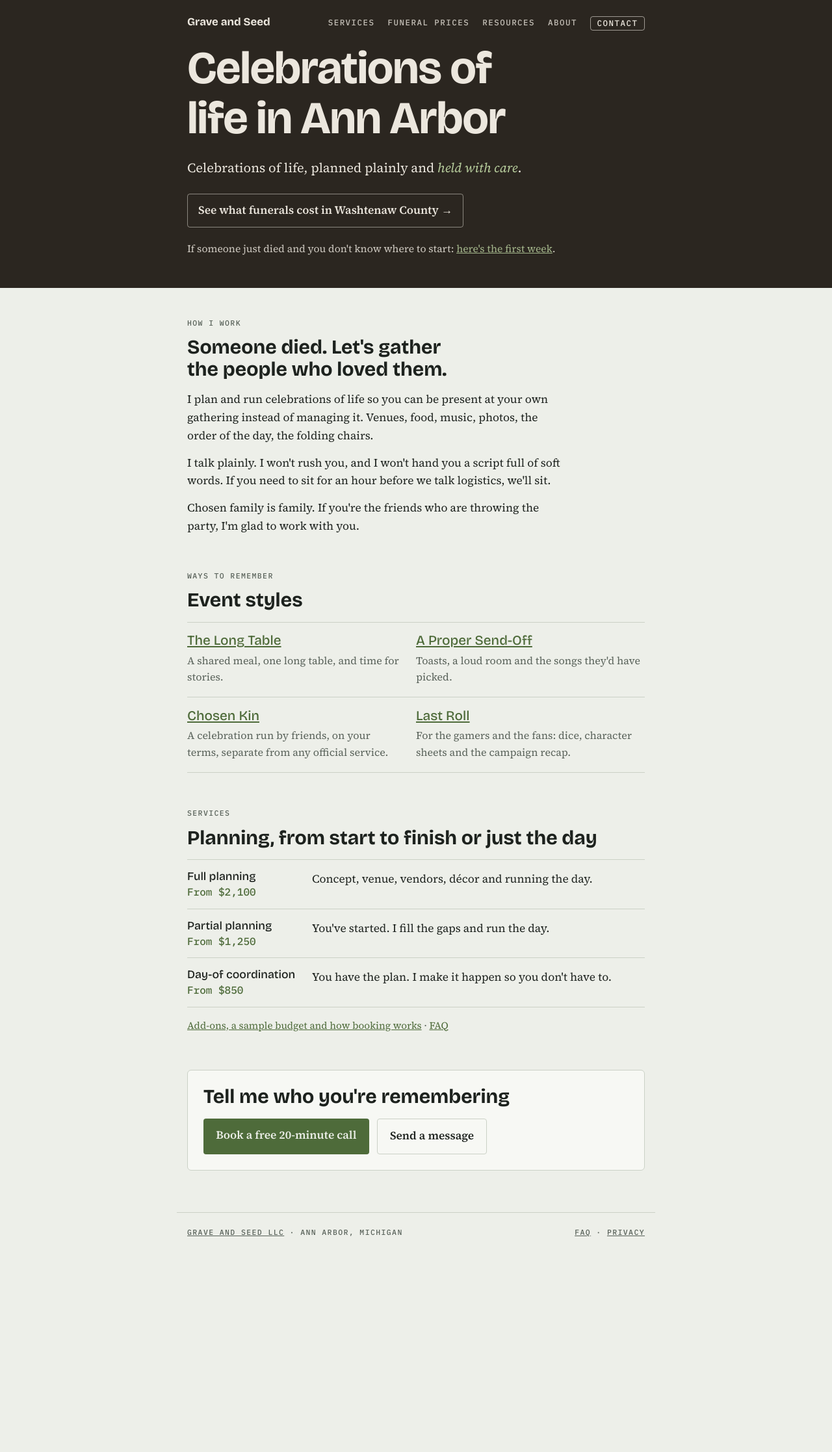
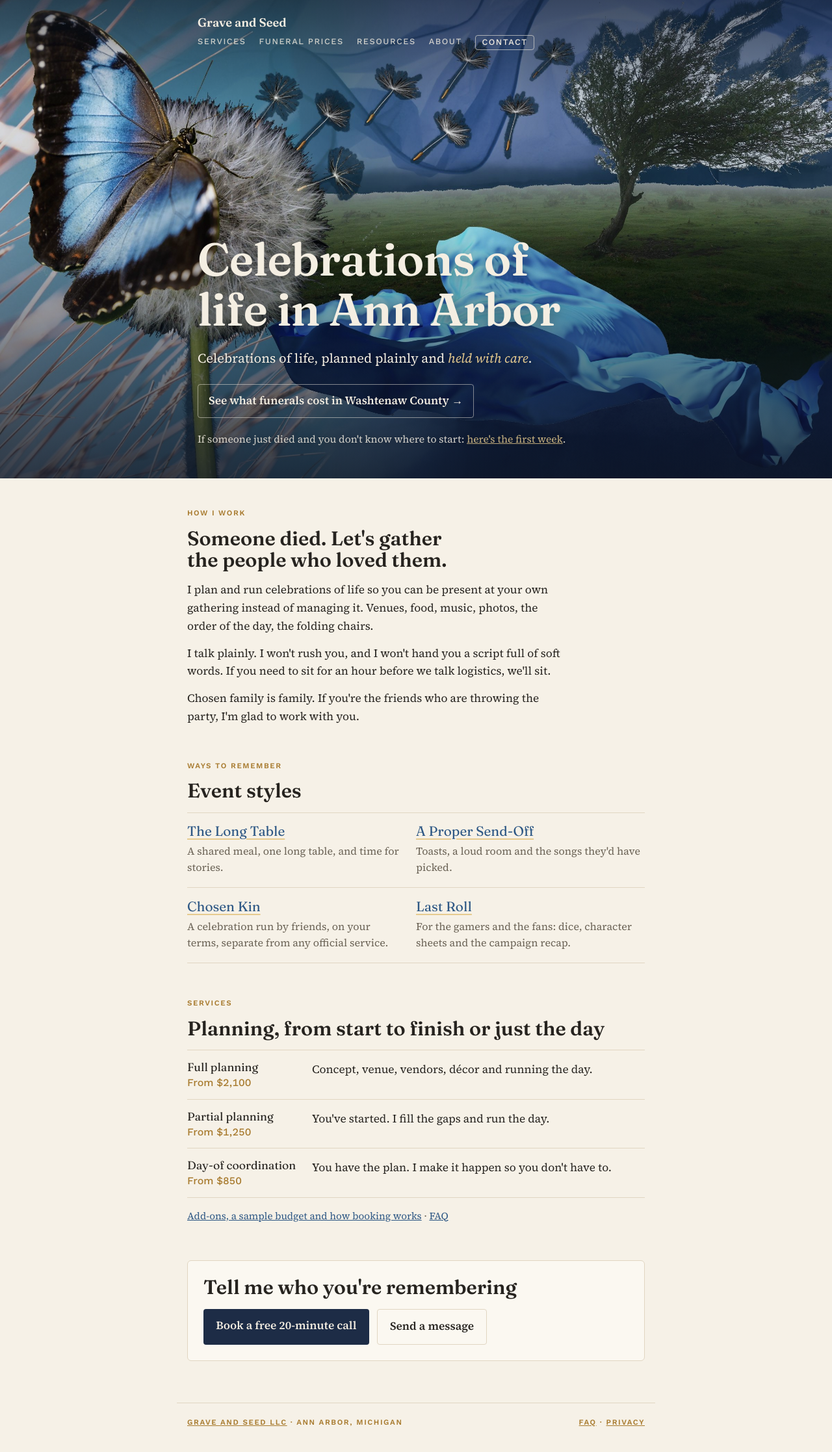
Before and after one commit to katekelley/graveandseed, a Jekyll site: the page built from index.html, in a window 1280 px wide. Shown: the whole page at 65% size. Built offline with Jekyll 4.4.1, drawn with Linux system fonts in a browser that asks for light colours; before the commit the page ends 1941 px from its top, so only the background shows below that.

Commit message:
Restyle: collage header, warm paper and wheat accents, Fraunces headings
Co-Authored-By: Claude Opus 5.5 <noreply@anthropic.com>
Claude-Session: https://claude.ai/code/session_011MgnuCgP3j7vY9GWkoifJs

```diff
--- a/_includes/head.html
+++ b/_includes/head.html
@@ -10,51 +10,61 @@
 <meta name="twitter:card" content="summary_large_image">
 <link rel="preconnect" href="https://fonts.googleapis.com">
 <link rel="preconnect" href="https://fonts.gstatic.com" crossorigin>
-<link rel="stylesheet" href="https://fonts.googleapis.com/css2?family=Bricolage+Grotesque:opsz,wght@12..96,500;12..96,700&family=Source+Serif+4:ital,opsz,wght@0,8..60,400;0,8..60,600;1,8..60,400&family=IBM+Plex+Mono:wght@500&display=swap">
+<link rel="stylesheet" href="https://fonts.googleapis.com/css2?family=Fraunces:ital,opsz,wght@0,9..144,400;0,9..144,600;1,9..144,400&family=Source+Serif+4:ital,opsz,wght@0,8..60,400;0,8..60,600;1,8..60,400&family=Work+Sans:wght@500;600&display=swap">
 <style>
-/* Layout: one plain column like a well-kept notebook; a soil band at the top, a seed-row of event styles, contact at the end. */
+/* Layout: one plain column on warm paper; a collage of wind and seed at the top; wheat and gold accents pulled from the collage. */
 :root {
   color-scheme: light;
-  --paper: #EDEFE9;
-  --ink: #1D221E;
-  --muted: #59625A;
-  --soil: #2B2620;
-  --soil-ink: #ECE7DE;
-  --moss: #4E6B3A;
-  --line: #CBD1C6;
-  --field: #F7F8F4;
-  --display: "Bricolage Grotesque", "Helvetica Neue", Arial, sans-serif;
+  --paper: #F6F1E7;
+  --ink: #26231F;
+  --muted: #6A6255;
+  --soil: #1D2C46;
+  --soil-ink: #F4EEE2;
+  --moss: #2D5784;
+  --wheat: #A87B2F;
+  --wheat-soft: #E6CB8F;
+  --line: #E1D6C2;
+  --field: #FBF8F1;
+  --display: "Fraunces", Georgia, "Times New Roman", serif;
   --body: "Source Serif 4", Georgia, "Times New Roman", serif;
-  --label: "IBM Plex Mono", ui-monospace, Menlo, monospace;
+  --label: "Work Sans", "Helvetica Neue", Arial, sans-serif;
 }
 @media (prefers-color-scheme: dark) {
   :root:not([data-theme="light"]) {
-    --paper: #171A17; --ink: #E4E7E1; --muted: #A2AA9F; --soil: #0F0E0C; --soil-ink: #E9E3D8;
-    --moss: #9DB97F; --line: #343A33; --field: #20241F; color-scheme: dark;
+    --paper: #141B26; --ink: #ECE6DA; --muted: #ADA594; --soil: #0E1520; --soil-ink: #F1EADD;
+    --moss: #93B9DE; --wheat: #E0BF78; --line: #2C3646; --field: #1A2230; color-scheme: dark;
   }
 }
 :root[data-theme="dark"] {
-  --paper: #171A17; --ink: #E4E7E1; --muted: #A2AA9F; --soil: #0F0E0C; --soil-ink: #E9E3D8;
-  --moss: #9DB97F; --line: #343A33; --field: #20241F; color-scheme: dark;
+  --paper: #141B26; --ink: #ECE6DA; --muted: #ADA594; --soil: #0E1520; --soil-ink: #F1EADD;
+  --moss: #93B9DE; --wheat: #E0BF78; --line: #2C3646; --field: #1A2230; color-scheme: dark;
 }
 body { margin: 0; background: var(--paper); color: var(--ink); font: 400 1.08rem/1.6 var(--body); }
 .wrap { max-width: 44rem; margin: 0 auto; padding-left: max(16px, env(safe-area-inset-left, 0px)); padding-right: max(16px, env(safe-area-inset-right, 0px)); }
 h1, h2, h3 { font-family: var(--display); line-height: 1.1; text-wrap: balance; margin: 0; }
 p { margin: 0; }
 a { color: var(--moss); }
-.label { font: 500 0.72rem/1 var(--label); letter-spacing: 0.12em; text-transform: uppercase; color: var(--muted); }
+.label { font: 600 0.72rem/1 var(--label); letter-spacing: 0.14em; text-transform: uppercase; color: var(--wheat); }
 
-header.soil { background: var(--soil); color: var(--soil-ink); }
+header.soil { background: var(--soil) url("/assets/collage-strip.jpg") center 40% / cover no-repeat; color: var(--soil-ink); position: relative; isolation: isolate; }
+header.soil::before { content: ""; position: absolute; inset: 0; z-index: -1; background: linear-gradient(180deg, rgba(14,22,36,0.55) 0%, rgba(14,22,36,0.72) 100%); }
+header.soil.hero { background-image: url("/assets/collage-home.jpg"); background-position: 30% center; min-height: min(88vh, 46rem); display: flex; }
+header.soil.hero::before { background: linear-gradient(180deg, rgba(14,22,36,0.55) 0%, rgba(14,22,36,0.05) 22%, rgba(14,22,36,0.1) 45%, rgba(14,22,36,0.82) 100%); }
+header.soil.hero .wrap { width: 100%; box-sizing: border-box; display: flex; flex-direction: column; padding-block: 1.5rem 3rem; }
+header.soil.hero h1 { margin-top: auto; padding-top: 6rem; text-shadow: 0 2px 18px rgba(0,0,0,0.35); }
+header.soil.hero .hero-cta { align-self: flex-start; }
+header.soil.hero .lede, header.soil.hero .crisis { text-shadow: 0 1px 10px rgba(0,0,0,0.4); }
+@media (max-width: 700px) { header.soil.hero { background-image: url("/assets/collage-home-1000.jpg"); background-position: 34% center; } }
 header.soil .wrap { padding-block: 1.5rem 3rem; display: grid; gap: 1.25rem; }
 .mark { display: flex; align-items: center; gap: 0.6rem; font: 500 0.78rem/1 var(--label); letter-spacing: 0.14em; text-transform: uppercase; opacity: 0.8; }
 .mark svg { width: 22px; height: 22px; }
-header h1 { font-size: clamp(2.6rem, 9vw, 4.4rem); font-weight: 700; letter-spacing: -0.02em; }
+header h1 { font-size: clamp(2.6rem, 9vw, 4.4rem); font-weight: 600; letter-spacing: -0.01em; }
 header .lede { font-size: 1.25rem; max-width: 34rem; }
-header .lede em { font-style: italic; color: #B9CF9E; }
+header .lede em { font-style: italic; color: var(--wheat-soft); }
 
 main .wrap { display: grid; gap: 3.5rem; padding-block: 3rem 4rem; }
 section { display: grid; gap: 1rem; }
-section h2 { font-size: 1.9rem; font-weight: 700; }
+section h2 { font-size: 1.9rem; font-weight: 600; }
 .plain { display: grid; gap: 0.9rem; max-width: 36rem; }
 
 .styles { display: grid; grid-template-columns: repeat(auto-fit, minmax(15rem, 1fr)); gap: 0; border-top: 1px solid var(--line); }
@@ -83,19 +93,19 @@ label { display: grid; gap: 0.35rem; font-size: 0.95rem; min-width: 0; }
 input, textarea { font: 400 1rem/1.4 var(--body); color: var(--ink); background: var(--paper); border: 1px solid var(--line); border-radius: 4px; padding: 0.6rem 0.7rem; width: 100%; box-sizing: border-box; }
 textarea { min-height: 7rem; resize: vertical; }
 input:focus, textarea:focus, button:focus-visible { outline: 2px solid var(--moss); outline-offset: 2px; }
-.send { justify-self: start; background: var(--moss); color: var(--paper); border: 0; padding: 0.8rem 1.2rem; }
+.send { justify-self: start; background: var(--soil); color: var(--soil-ink); border: 0; padding: 0.8rem 1.2rem; }
 .note { color: var(--muted); font-size: 0.95rem; }
 .sent { color: var(--moss); font-weight: 600; }
 
 footer .wrap { padding-block: 1.5rem 2.5rem; border-top: 1px solid var(--line); display: flex; flex-wrap: wrap; justify-content: space-between; gap: 0.5rem; }
 
 .topnav { display: flex; flex-wrap: wrap; align-items: baseline; justify-content: space-between; gap: 0.5rem 1.5rem; }
-.topnav .brand { font: 700 1.05rem/1.2 var(--display); color: var(--soil-ink); text-decoration: none; }
+.topnav .brand { font: 600 1.15rem/1.2 var(--display); color: var(--soil-ink); text-decoration: none; }
 .topnav .links { display: flex; flex-wrap: wrap; gap: 0.4rem 1.25rem; }
-.topnav .links a { font: 500 0.78rem/1.6 var(--label); letter-spacing: 0.12em; text-transform: uppercase; color: var(--soil-ink); opacity: 0.8; text-decoration: none; }
+.topnav .links a { font: 500 0.8rem/1.6 var(--label); letter-spacing: 0.12em; text-transform: uppercase; color: var(--soil-ink); opacity: 0.8; text-decoration: none; }
 .topnav .links a:hover, .topnav .links a[aria-current] { opacity: 1; text-decoration: underline; text-underline-offset: 4px; }
-.hero-cta { display: inline-block; justify-self: start; margin-top: 0.25rem; padding: 0.7rem 1rem; border: 1px solid rgba(236,231,222,0.5); border-radius: 4px; color: var(--soil-ink); text-decoration: none; font-weight: 600; }
-.hero-cta:hover { background: rgba(236,231,222,0.08); }
+.hero-cta { display: inline-block; justify-self: start; margin-top: 0.25rem; padding: 0.7rem 1rem; border: 1px solid rgba(244,238,226,0.5); border-radius: 4px; color: var(--soil-ink); text-decoration: none; font-weight: 600; }
+.hero-cta:hover { background: rgba(244,238,226,0.08); }
 
 .budget { background: var(--field); border: 1px solid var(--line); border-radius: 6px; padding: 1.25rem 1.5rem; display: grid; gap: 0.75rem; }
 .budget h3 { font-size: 1.3rem; font-weight: 500; }
@@ -127,7 +137,7 @@ header.soil.slim h1 { font-size: clamp(2rem, 7vw, 3.2rem); }
 ul.plain-list { margin: 0; padding-left: 1.1rem; display: grid; gap: 0.5rem; max-width: 38rem; }
 .addons-h { font-size: 1.3rem; font-weight: 500; margin-top: 0.75rem; }
 .crisis { font-size: 0.98rem; opacity: 0.85; }
-.crisis a { color: #B9CF9E; }
+.crisis a { color: var(--wheat-soft); }
 ol.steps { list-style: none; margin: 0; padding: 0; counter-reset: s; border-top: 1px solid var(--line); }
 ol.steps li { counter-increment: s; display: grid; grid-template-columns: 2.5rem 1fr; gap: 0 0.75rem; padding-block: 1rem; border-bottom: 1px solid var(--line); }
 ol.steps li::before { content: counter(s); grid-row: span 2; font: 500 1rem/1.4 var(--label); color: var(--moss); }
@@ -139,9 +149,12 @@ ol.steps p { color: var(--muted); font-size: 1rem; }
 .faq summary::marker { color: var(--moss); }
 .faq details p { margin-top: 0.6rem; max-width: 38rem; }
 .book { font-weight: 600; flex-basis: 100%; }
-.nav-cta { border: 1px solid rgba(236,231,222,0.6); border-radius: 4px; padding: 0 0.6rem; opacity: 1 !important; }
+.nav-cta { border: 1px solid rgba(244,238,226,0.6); border-radius: 4px; padding: 0 0.6rem; opacity: 1 !important; }
 .next { background: var(--field); border: 1px solid var(--line); border-radius: 6px; padding: 1.5rem; }
 .actions { display: flex; flex-wrap: wrap; gap: 0.75rem; }
-.button { display: inline-block; background: var(--moss); color: var(--paper); text-decoration: none; font-weight: 600; padding: 0.8rem 1.2rem; border-radius: 4px; }
+.button { display: inline-block; background: var(--soil); color: var(--soil-ink); text-decoration: none; font-weight: 600; padding: 0.8rem 1.2rem; border-radius: 4px; }
 .button.quiet { background: transparent; color: var(--ink); border: 1px solid var(--line); }
+.tier .from { color: var(--wheat); }
+.button:hover, .send:hover { background: var(--moss); }
+.style h3 a { text-decoration-color: var(--wheat-soft); text-underline-offset: 4px; }
 </style>
--- a/about.html
+++ b/about.html
@@ -12,8 +12,6 @@ permalink: /about/
 <meta name="description" content="Kate plans celebrations of life in Ann Arbor, Michigan. Direct about costs, unhurried with families.">
 {% include head.html %}
 <style>
-header.soil.slim .wrap { padding-block: 1.5rem 2.25rem; }
-header.soil.slim h1 { font-size: clamp(2rem, 7vw, 3.2rem); }
 .about { display: grid; grid-template-columns: minmax(0, 15rem) minmax(0, 1fr); gap: 2rem; align-items: start; }
 .about img { width: 100%; height: auto; border-radius: 4px; display: block; }
 @media (max-width: 640px) { .about { grid-template-columns: 1fr; } .about img { max-width: 18rem; } }
--- a/index.html
+++ b/index.html
@@ -13,7 +13,7 @@ layout: null
 
 </head>
 <body>
-<header class="soil">
+<header class="soil hero">
   <div class="wrap">
     {% include nav.html here="home" %}
     <h1>Celebrations of life in {{ c.location | split: "," | first }}</h1>
--- a/prices.html
+++ b/prices.html
@@ -13,9 +13,7 @@ permalink: /prices/
 <meta name="description" content="Published funeral home prices in Washtenaw County, Michigan: direct cremation, burial and service costs, with the date each was checked.">
 {% include head.html %}
 <style>
-header.soil.slim .wrap { padding-block: 1.5rem 2.25rem; }
 header.soil.slim a.home { color: var(--soil-ink); text-decoration: none; font: 500 0.78rem/1 var(--label); letter-spacing: 0.14em; text-transform: uppercase; opacity: 0.8; }
-header.soil.slim h1 { font-size: clamp(2rem, 7vw, 3.2rem); }
 .bars { display: grid; gap: 0.9rem; }
 .bar-row { display: grid; gap: 0.3rem; }
 .bar-label { display: flex; justify-content: space-between; gap: 1rem; font-size: 1rem; }
```
Also changed, not shown: assets/collage-home-1000.jpg (added), assets/collage-home.jpg (added), assets/collage-strip.jpg (added).
